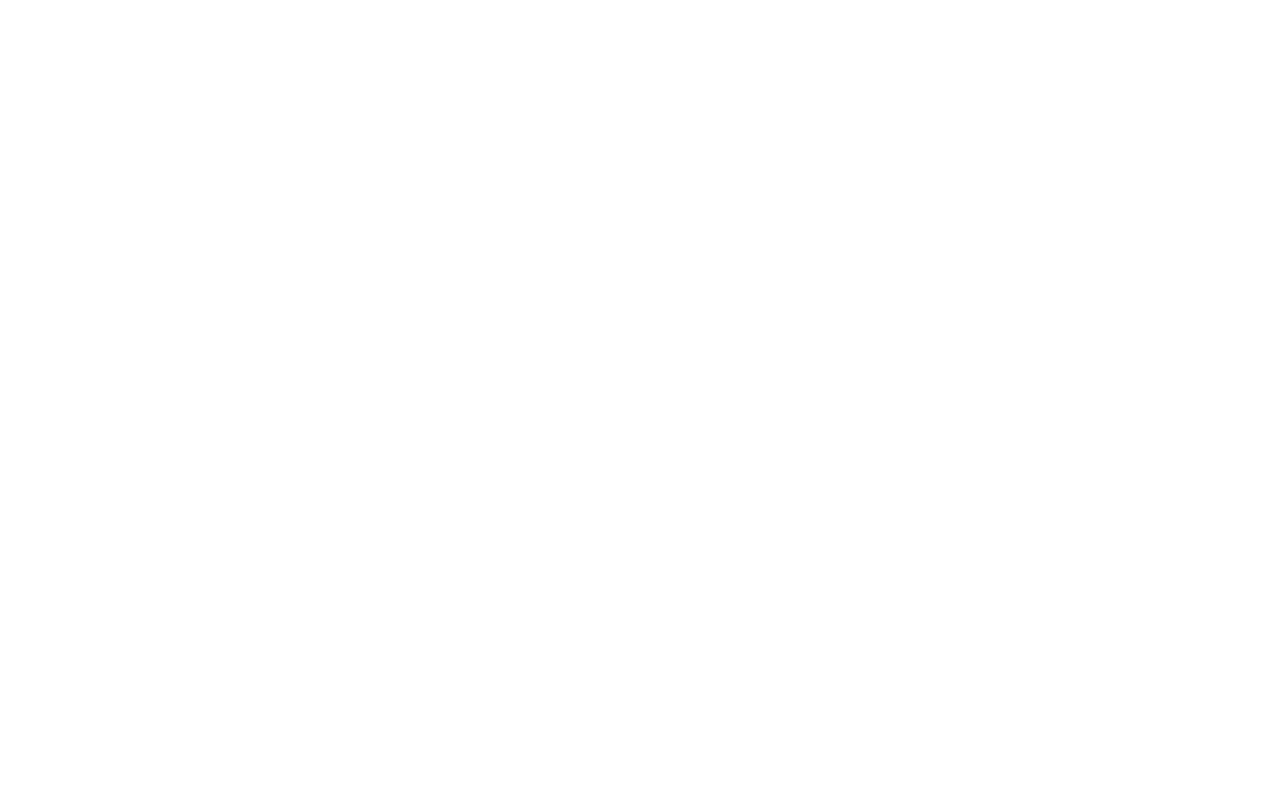
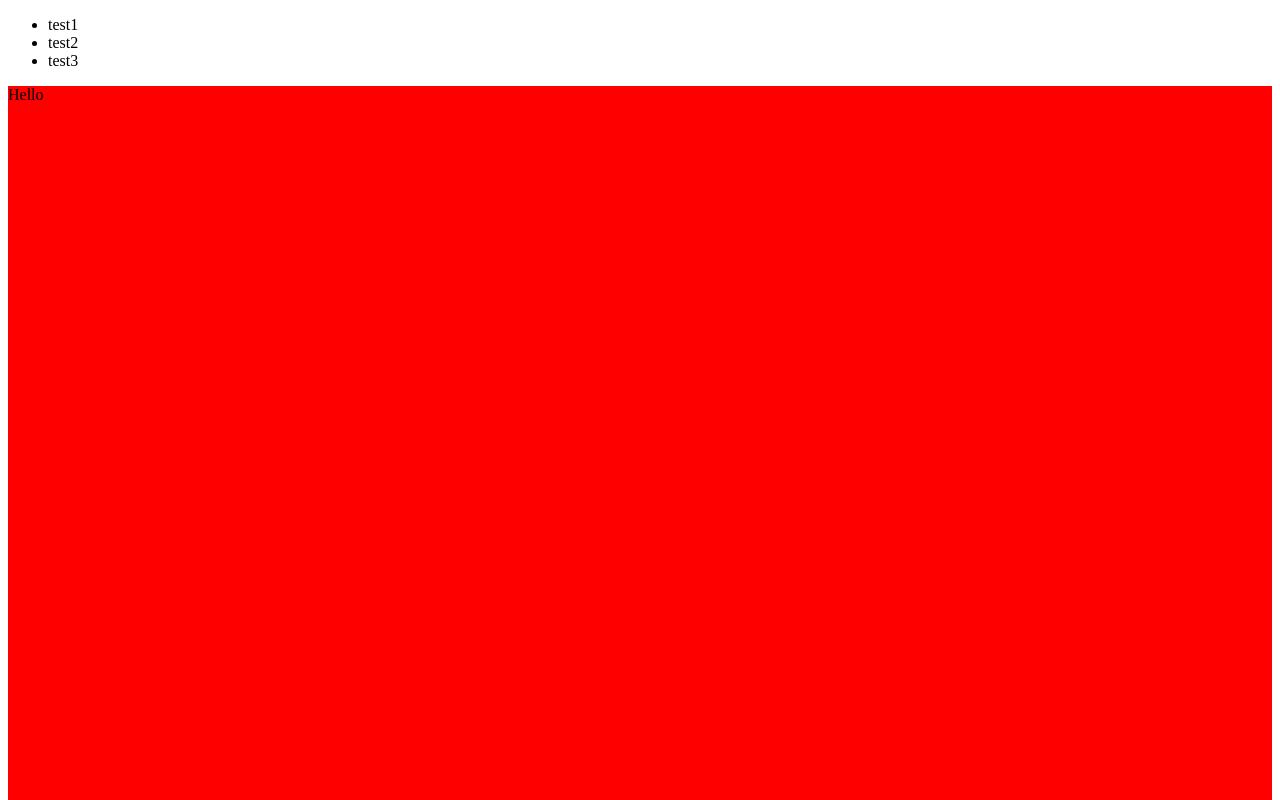
Before and after one commit to Karl-Hj/React-TypeScript-Portfolio-Project, a React (Vite) app: page /home in a window 1280 px wide. Shown: the top 800 px of the page. Built offline with nearby package versions, Linux system fonts and the light colour scheme.

Commit message:
Starter files added
Added router fil, navbar, and 2 pages as starter files for the project.

```diff
--- /dev/null
+++ b/src/components/Container.tsx
@@ -0,0 +1,13 @@
+import { Home } from "../pages/Home";
+import { Hotels } from "../pages/Hotels";
+import "./container.css";
+
+//Conteiner function that contains and loads all pages
+export function Container() {
+  return (
+    <div className="container">
+      <Home />
+      <Hotels />
+    </div>
+  );
+}
--- /dev/null
+++ b/src/components/Navbar.tsx
@@ -0,0 +1,21 @@
+import { Outlet } from "react-router-dom";
+import "./navBar.css";
+
+//Navbar that also loads in the container page
+
+export function Navbar() {
+  return (
+    <>
+      <header>
+        <nav>
+          <ul>
+            <li>test1</li>
+            <li>test2</li>
+            <li>test3</li>
+          </ul>
+        </nav>
+      </header>
+      <Outlet />
+    </>
+  );
+}
--- /dev/null
+++ b/src/components/container.css
@@ -0,0 +1,3 @@
+.container {
+  height: 230vh;
+}
--- /dev/null
+++ b/src/components/navBar.css
@@ -0,0 +1,4 @@
+.container {
+  height: 500vh;
+  background: blue;
+}
--- /dev/null
+++ b/src/pages/Home.tsx
@@ -0,0 +1,6 @@
+import "./home.css";
+
+export function Home() {
+  console.log("world");
+  return <div className="test">Hello</div>;
+}
--- /dev/null
+++ b/src/pages/Hotels.tsx
@@ -0,0 +1,4 @@
+import "./hotels.css";
+export function Hotels() {
+  return <div className="hotels">Hotels</div>;
+}
--- /dev/null
+++ b/src/pages/home.css
@@ -0,0 +1,4 @@
+.test {
+  height: 100vh;
+  background: red;
+}
--- /dev/null
+++ b/src/pages/hotels.css
@@ -0,0 +1,4 @@
+.hotels {
+  height: 100vh;
+  background: green;
+}
--- /dev/null
+++ b/src/router/router.tsx
@@ -0,0 +1,19 @@
+import { createBrowserRouter, Navigate } from "react-router-dom";
+import { Navbar } from "../components/Navbar";
+
+import { Container } from "../components/Container";
+
+export const router = createBrowserRouter([
+  {
+    path: "/",
+    element: <Navbar />,
+    children: [
+      {
+        index: true,
+        element: <Navigate to="/home" />,
+      },
+      { path: "home", element: <Container /> },
+      { path: "hotels", element: <Container /> },
+    ],
+  },
+]);
```
Also changed, not shown: src/main.tsx (+7 -1 lines).
